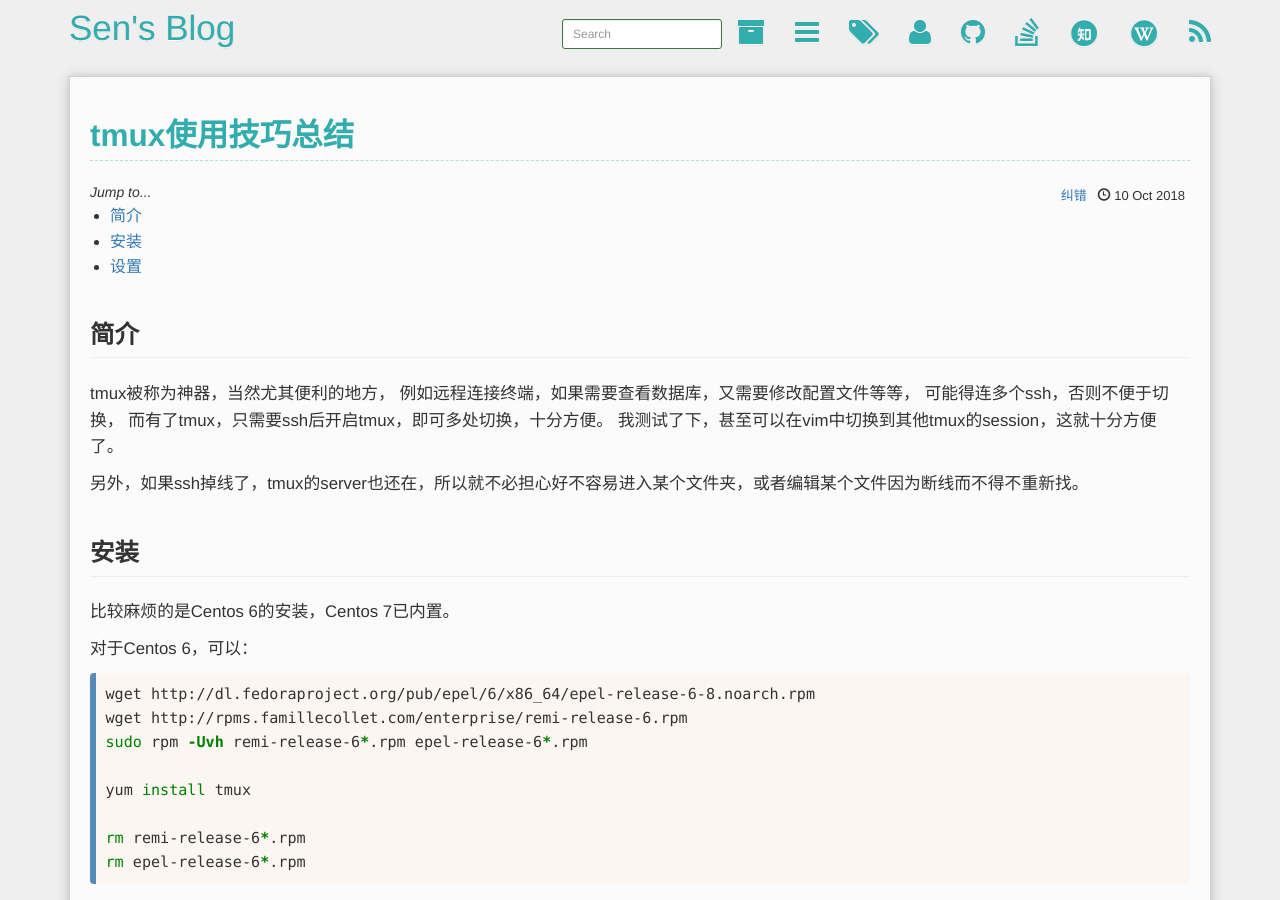
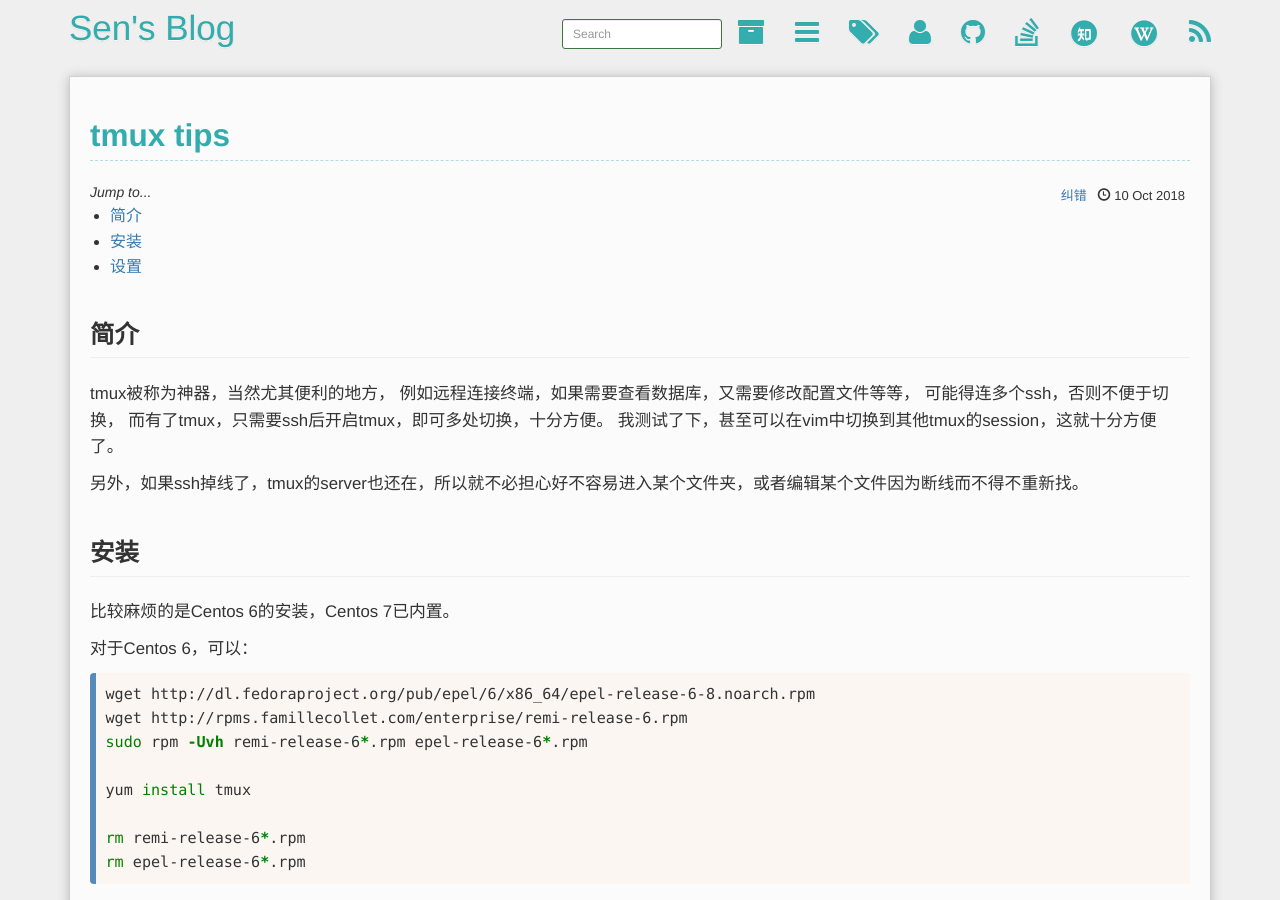
Before and after one commit to SenZhangAI/senzhangai.github.com, a Jekyll site: the page built from _posts/2018-10-10-tmux-tips.md, in a window 1280 px wide and 900 px high. Built offline with Jekyll 4.4.1, drawn with Linux system fonts in a browser that asks for light colours; comment, search, counter and statistics services are not loaded.

Commit message:
modify title

```diff
--- a/_posts/2018-10-10-tmux-tips.md
+++ b/_posts/2018-10-10-tmux-tips.md
@@ -1,6 +1,6 @@
 ---
 layout: post
-title: "tmux使用技巧总结"
+title: "tmux tips"
 description: "tmux tips"
 keywords: tmux
 category: programming
```
